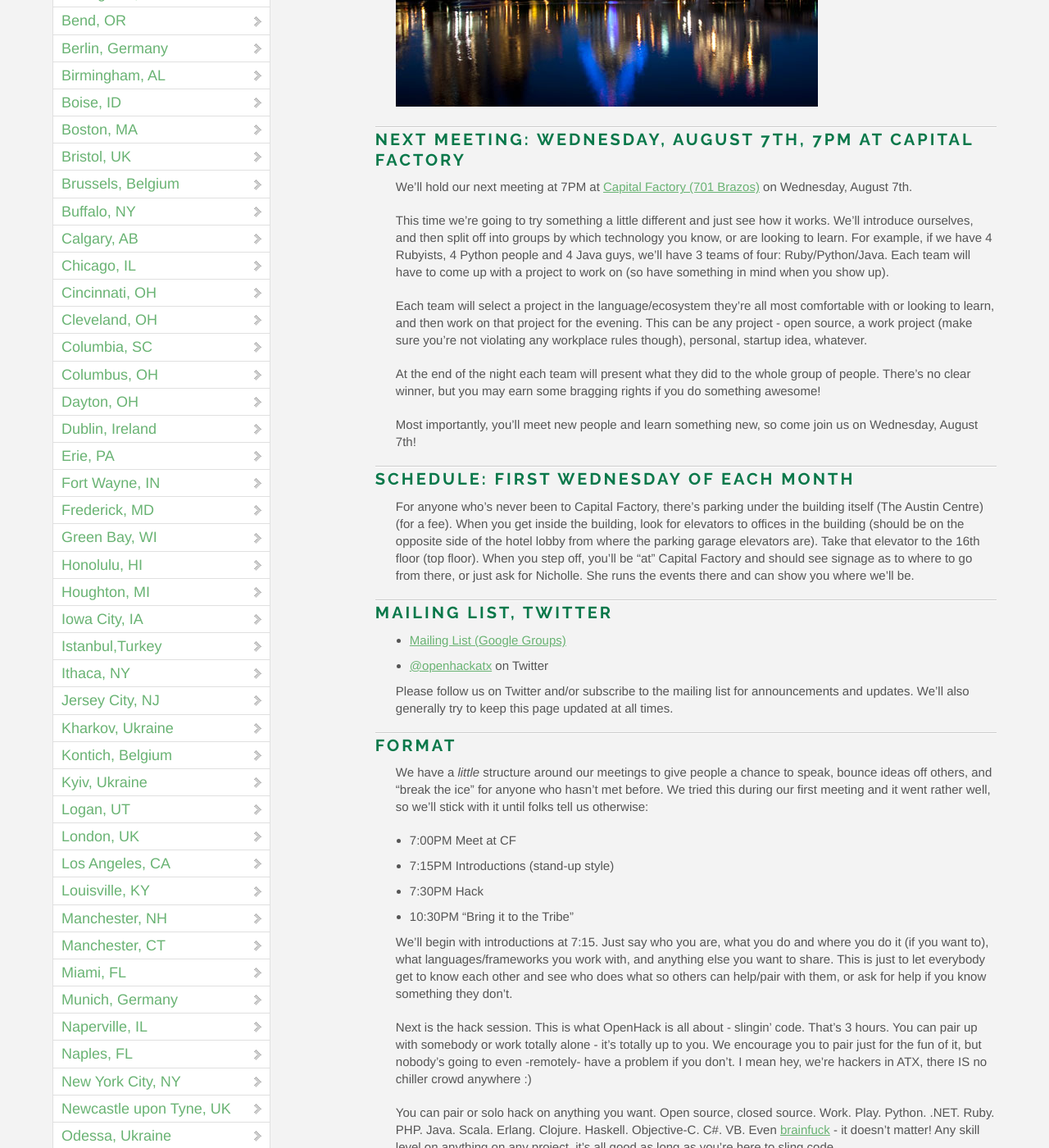
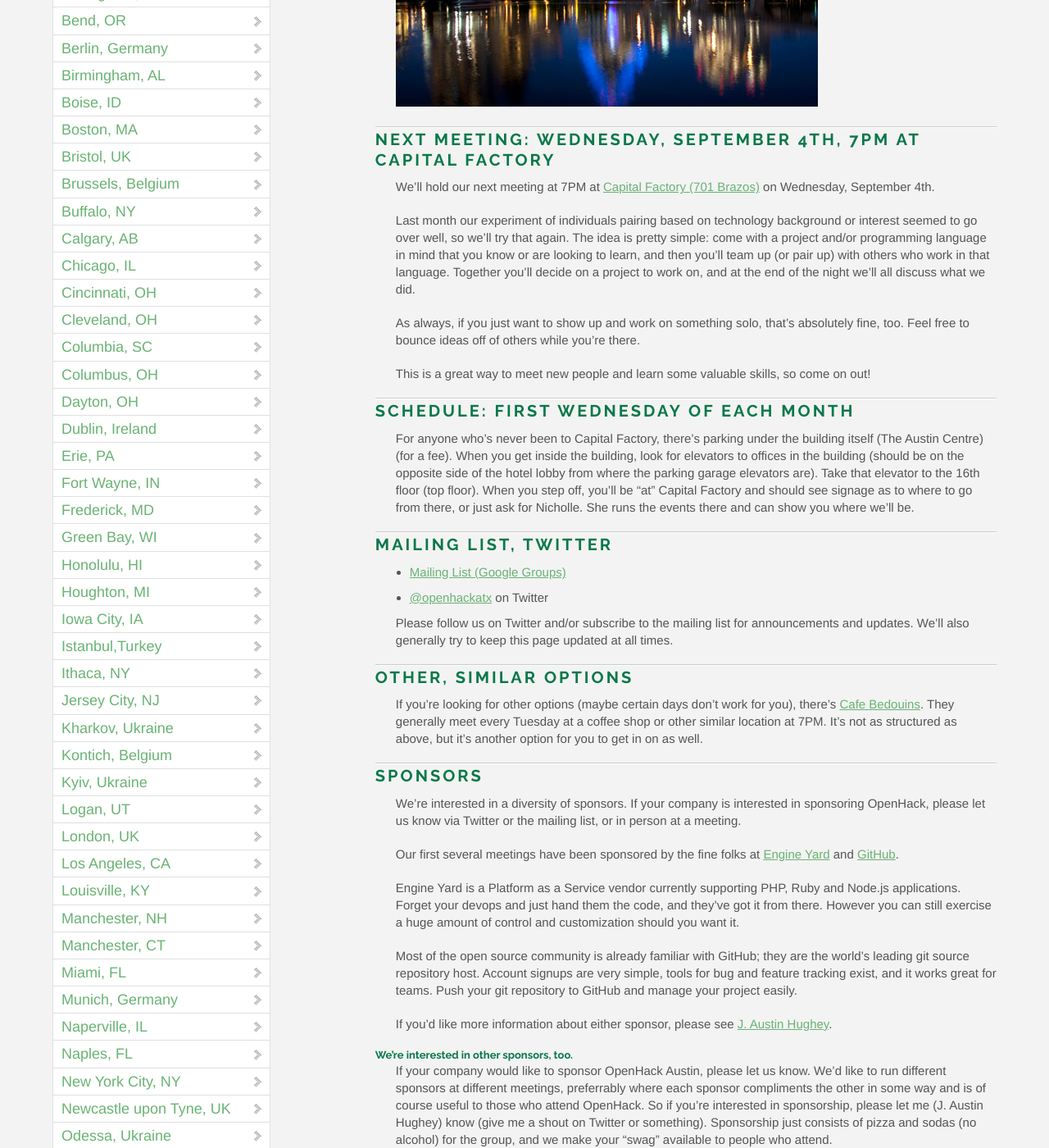
Before and after one commit to OpenHack/openhack.github.com, a Jekyll site: the page built from austin/index.markdown, in a window 1280 px wide and 1400 px high, scrolled down 472 px. Shown: the whole window at 82% size. Built offline with Jekyll 4.4.1, drawn with Linux system fonts in a browser that asks for light colours; nearby versions of some CDN libraries; Markdown is read by kramdown in place of the engine named in the settings; comment, search, counter and statistics services are not loaded; some of the changed text lies outside the part shown.

Commit message:
update details for next openhackatx

```diff
--- a/austin/index.markdown
+++ b/austin/index.markdown
@@ -7,24 +7,16 @@
 
 ![Austin, TX Skyline](/austin/atx.jpg)
 
-### Next Meeting: Wednesday, August 7th, 7PM at Capital Factory
+### Next Meeting: Wednesday, September 4th, 7PM at Capital Factory
 
 We'll hold our next meeting at 7PM at [Capital Factory (701 Brazos)](http://goo.gl/maps/mKAtt)
-on Wednesday, August 7th.
+on Wednesday, September 4th.
 
-This time we're going to try something a little different and just see how it works. We'll introduce ourselves,
-and then split off into groups by which technology you know, or are looking to learn. For example, if we have
-4 Rubyists, 4 Python people and 4 Java guys, we'll have 3 teams of four: Ruby/Python/Java. Each team will have
-to come up with a project to work on (so have something in mind when you show up).
+Last month our experiment of individuals pairing based on technology background or interest seemed to go over well, so we'll try that again. The idea is pretty simple: come with a project and/or programming language in mind that you know or are looking to learn, and then you'll team up (or pair up) with others who work in that language. Together you'll decide on a project to work on, and at the end of the night we'll all discuss what we did.
 
-Each team will select a project in the language/ecosystem they're all most comfortable with or looking to learn,
-and then work on that project for the evening. This can be any project - open source, a work project (make sure
-you're not violating any workplace rules though), personal, startup idea, whatever.
+As always, if you just want to show up and work on something solo, that's absolutely fine, too. Feel free to bounce ideas off of others while you're there.
 
-At the end of the night each team will present what they did to the whole group of people. There's no clear winner,
-but you may earn some bragging rights if you do something awesome!
-
-Most importantly, you'll meet new people and learn something new, so come join us on Wednesday, August 7th!
+This is a great way to meet new people and learn some valuable skills, so come on out!
 
 ### Schedule: First Wednesday of each month
 
@@ -43,46 +35,6 @@
 
 Please follow us on Twitter and/or subscribe to the mailing list for announcements and updates.
 We'll also generally try to keep this page updated at all times.
-
-### Format
-
-We have a *little* structure around our meetings to give people a chance to speak, bounce ideas off
-others, and "break the ice" for anyone who hasn't met before. We tried this during our first meeting
-and it went rather well, so we'll stick with it until folks tell us otherwise:
-
-- 7:00PM  Meet at CF
-- 7:15PM  Introductions (stand-up style)
-- 7:30PM  Hack
-- 10:30PM "Bring it to the Tribe"
-
-We'll begin with introductions at 7:15. Just say who you are, what you do and where you do it (if you want to),
-what languages/frameworks you work with, and anything else you want to share. This is just to let everybody get to
-know each other and see who does what so others can help/pair with them, or ask for help if you know something they don't.
-
-Next is the hack session. This is what OpenHack is all about - slingin' code. That's 3 hours. You can pair up with somebody
-or work totally alone - it's totally up to you. We encourage you to pair just for the fun of it, but nobody's going to even
--remotely- have a problem if you don't. I mean hey, we're hackers in ATX, there IS no chiller crowd anywhere :)
-
-You can pair or solo hack on anything you want. Open source, closed source. Work. Play. Python. .NET. Ruby. PHP. Java. Scala.
-Erlang. Clojure. Haskell. Objective-C. C#. VB. Even [brainfuck](http://en.wikipedia.org/wiki/Brainfuck) - it doesn't matter!
-Any skill level on anything on any project, it's all good as long as you're here to sling code.
-
-Finally, we'll wrap up with a segment that, for lack of a better term, we'll call "bring it to the tribe". The idea is that
-as a community of developers, engineers and computer scientists, we're a "tribe" of sorts. So we need to help each other out.
-OpenHack - for us anyway - isn't just about the code, but also about *the people who write it*! So we want to leverage the
-collective widsom of our "tribe" to help each other. This small wrap-up is designed to give people a chance to present a
-problem they may be having (code related) to the group. Things like, "I can't seem to grasp rspec's DSL, can anybody
-recommend a good book or resource", or "does anyone have any tips on how to convince my boss to let me re-implement this
-crufty old system written in outdated perl scripts as a REST-based SOA since it would be just so much cleaner?". Things like
-that are what the tribe session is meant for, and we want to provide an open, official forum for members to ask each
-other for help in their present challenge. Maybe some one has experience, a book, or a contact who can help you out. This
-gives each of us a chance to leverage the group's "tribal knowledge" to solve a problem.
-
-We'll wrap up between 10:30 and 11PM.
-
-### How often are you running OpenHack ATX?
-
-OpenHack runs once monthly starting in July. It will be on the first Wednesday of each month.
 
 ### Other, similar options
 
```
